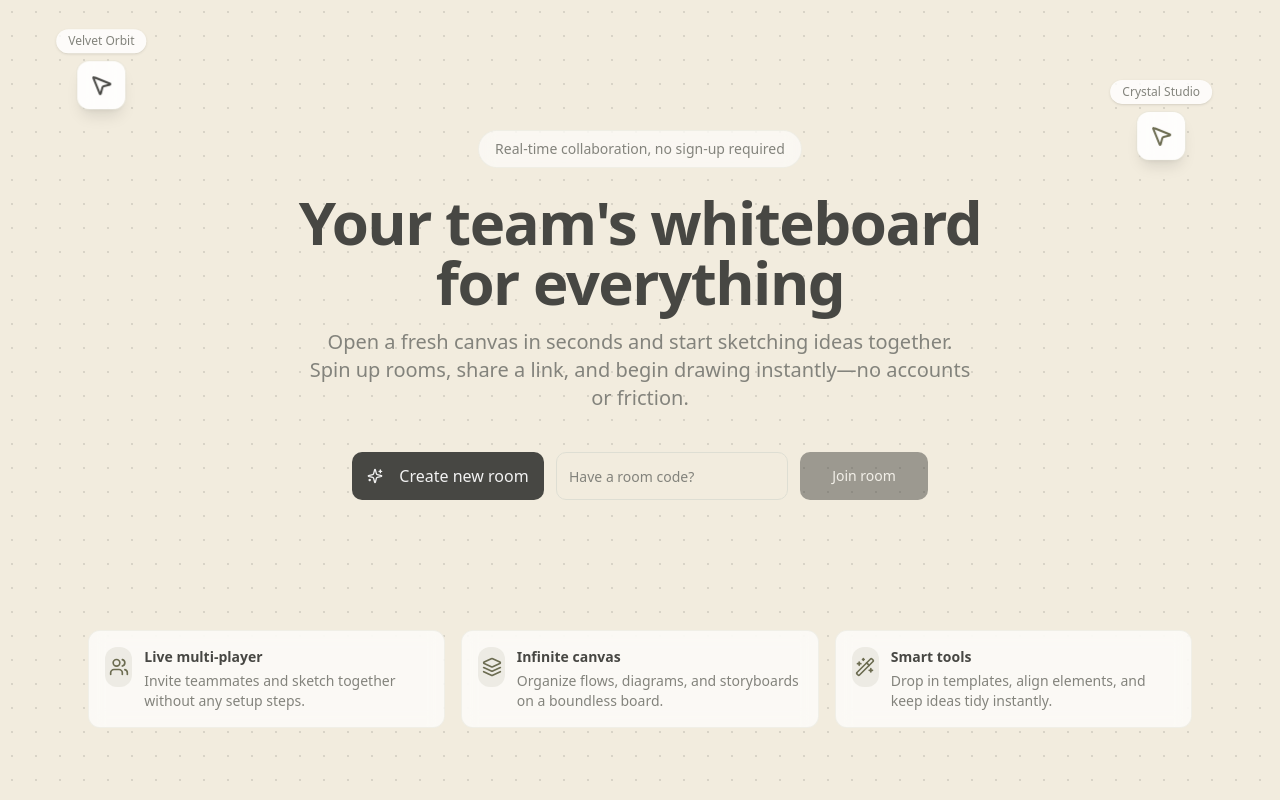
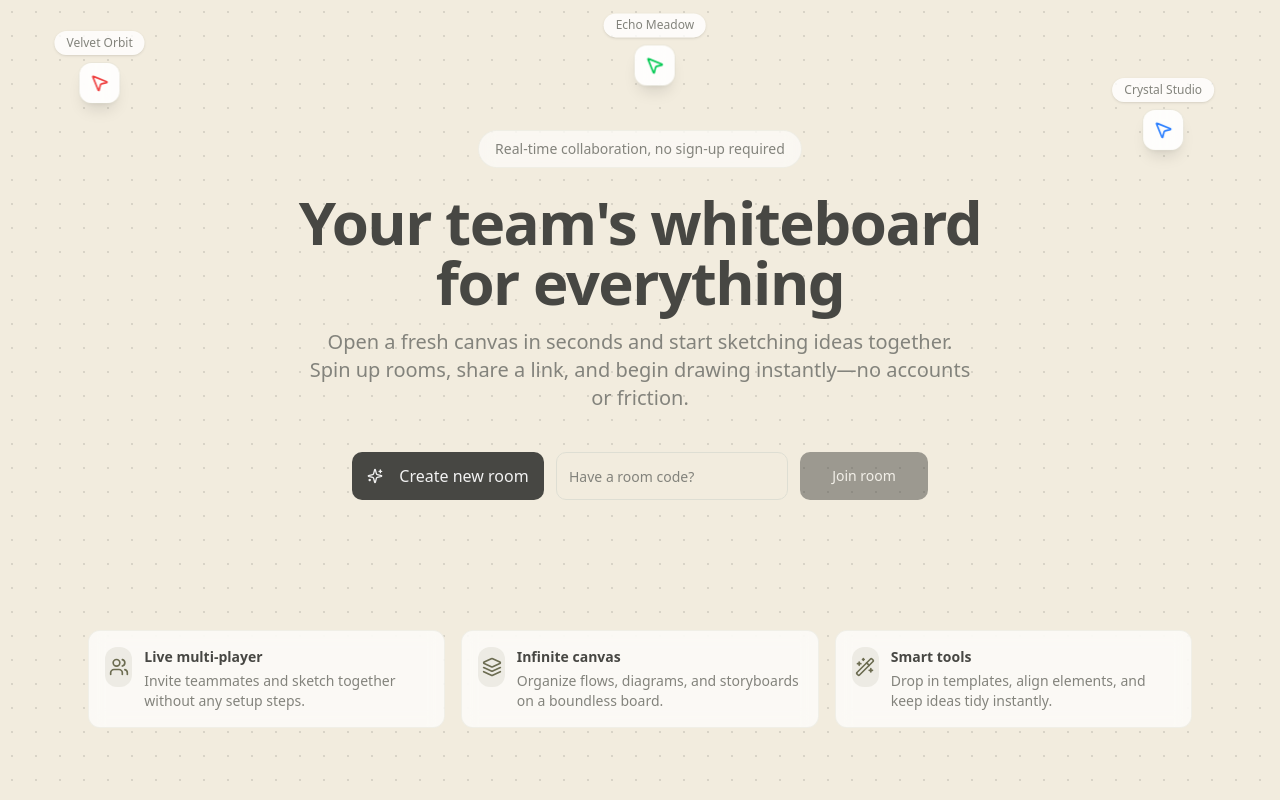
Before and after one commit to whoisyurii/canvie, a Next.js app: page / in a window 1280 px wide. Built offline with nearby package versions, Linux system fonts and the light colour scheme.

Commit message:
Adjust landing cursors per feedback

```diff
--- a/app/_components/landing-page.tsx
+++ b/app/_components/landing-page.tsx
@@ -3,14 +3,7 @@
 import { useMemo, useState, type CSSProperties } from "react";
 import { useRouter } from "next/navigation";
 import { nanoid } from "nanoid";
-import {
-  Layers,
-  MousePointer2,
-  Pencil,
-  Sparkles,
-  Users,
-  Wand2,
-} from "lucide-react";
+import { Layers, MousePointer2, Sparkles, Users, Wand2 } from "lucide-react";
 
 import { Button } from "@/components/ui/button";
 import { Input } from "@/components/ui/input";
@@ -40,35 +33,27 @@ const nouns = [
 const cursorConfigs = [
   {
     position: "top-10 left-10",
-    driftX: "18px",
-    driftY: "-12px",
+    driftX: "16px",
+    driftY: "-10px",
     duration: "14s",
     delay: "0s",
-    color: "text-primary",
+    color: "text-destructive",
   },
   {
     position: "top-16 right-12",
-    driftX: "-20px",
-    driftY: "16px",
+    driftX: "-18px",
+    driftY: "14px",
     duration: "16s",
     delay: "-3s",
-    color: "text-secondary",
+    color: "text-blue-500",
   },
   {
-    position: "bottom-14 left-12",
-    driftX: "22px",
-    driftY: "20px",
-    duration: "18s",
+    position: "top-[58%] left-1/2 -translate-x-1/2 sm:top-[52%]",
+    driftX: "20px",
+    driftY: "18px",
+    duration: "17s",
     delay: "-6s",
-    color: "text-accent",
-  },
-  {
-    position: "bottom-10 right-10",
-    driftX: "-16px",
-    driftY: "-18px",
-    duration: "15s",
-    delay: "-9s",
-    color: "text-muted-foreground",
+    color: "text-green-500",
   },
 ];
 
@@ -230,8 +215,8 @@ function AnimatedCursor({
       <span className="rounded-full bg-card/80 px-3 py-1 text-xs font-medium text-muted-foreground shadow">
         {name}
       </span>
-      <div className="rounded-lg bg-card/90 p-3 shadow-lg ring-1 ring-border/40 backdrop-blur">
-        <MousePointer2 className={`h-6 w-6 ${color}`} aria-hidden />
+      <div className="rounded-lg bg-card/90 p-2.5 shadow-lg ring-1 ring-border/40 backdrop-blur">
+        <MousePointer2 className={`h-5 w-5 ${color}`} aria-hidden />
       </div>
     </div>
   );
```
